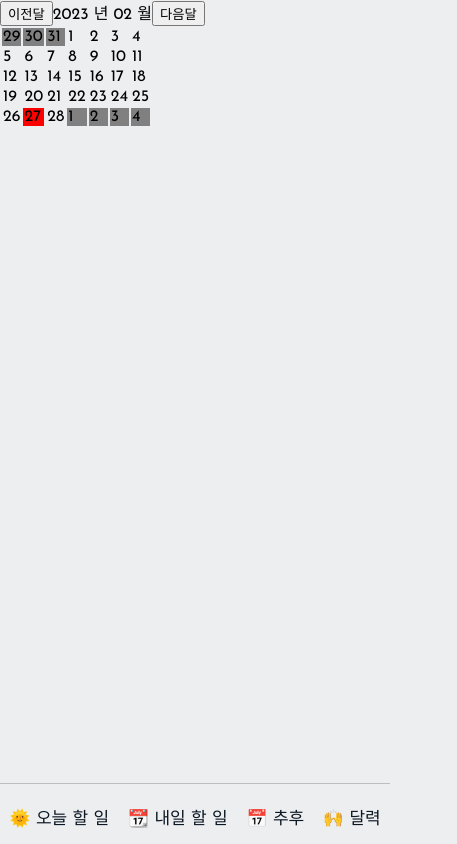
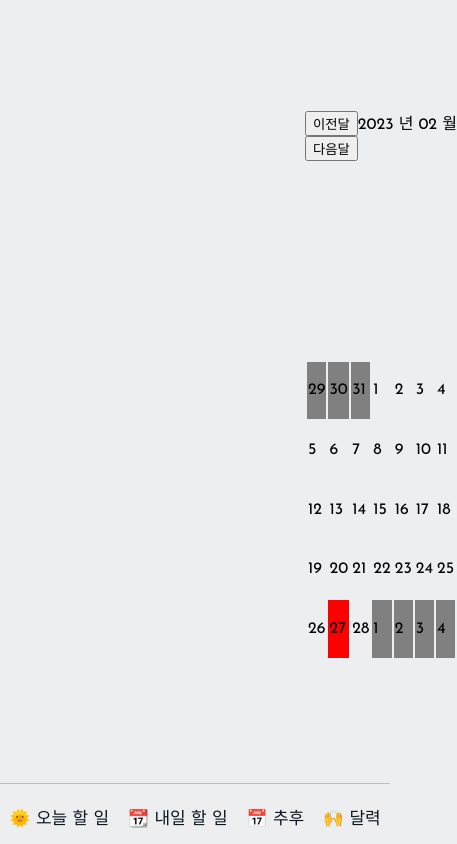
Before and after one commit to miraclee1226/Time-to-focus, a React (Create React App) app: page /calender in a window 390 px wide. Shown: the whole page, 457 px wide, since content can reach past the window. Built offline with nearby package versions, Linux system fonts and the light colour scheme; a web font is replaced by a local one.

Commit message:
Design: Calender(Header, week, table)

```diff
--- a/src/App.css
+++ b/src/App.css
@@ -279,11 +279,45 @@ svg {
 
 /* Calender Component */
 
+.calender {
+  display: grid;
+  margin-left: 305px;
+  margin-top: 110px;
+  margin-right: 30px;
+  height: 550px;
+}
 
+.calenderHeader {
+  display: flex;
+  align-items: center;
+  justify-content: center;
+  font-size: 30px;
+  margin-bottom: 30px;
+}
+
+.calenderWeek {
+  display: grid;
+  grid-template-columns: repeat(7, 1fr);
+  justify-items: center;
+  font-size: 25px;
+  margin-bottom: 15px;
+  border-bottom: 1px solid #444444;
+  padding: 10px;
+}
+
+.calenderTable {
+  height: 400px;
+  font-size: 20px;
+}
+
+.calenderTable td {
+  padding-left: 10px;
+  border-radius: 20px;
+  box-sizing: content-box;
+}
 
 
 /* Edit function */
-
 .editedInput {
   width: 970px;
   font-size: 20px;
@@ -294,12 +328,20 @@ svg {
 
 @media screen and (max-width: 768px) {
 
+  /* Scroll Bar */
+  body::-webkit-scrollbar {
+    width: 5px;
+    height: 2px;
+  }
+
+  /* Main */
   .header {
     position: fixed;
     width: 100%;
   }
 
   /*Left Navigation Bar*/
+
   .leftNav {
     position: fixed;
     margin-left: 0;
@@ -354,7 +396,6 @@ svg {
 
   .timer {
     flex-direction: row;
-
   }
 
   .mainAndtimer {
@@ -407,15 +448,10 @@ svg {
     height: 20px;
  }
 
- .removebox {
+  .removebox {
   width: 20px;
   height: 20px;
-}
+  }
 
-/*Scroll Bar*/
-body::-webkit-scrollbar {
-  width: 5px;
-  height: 2px;
-}
 
 }
```
